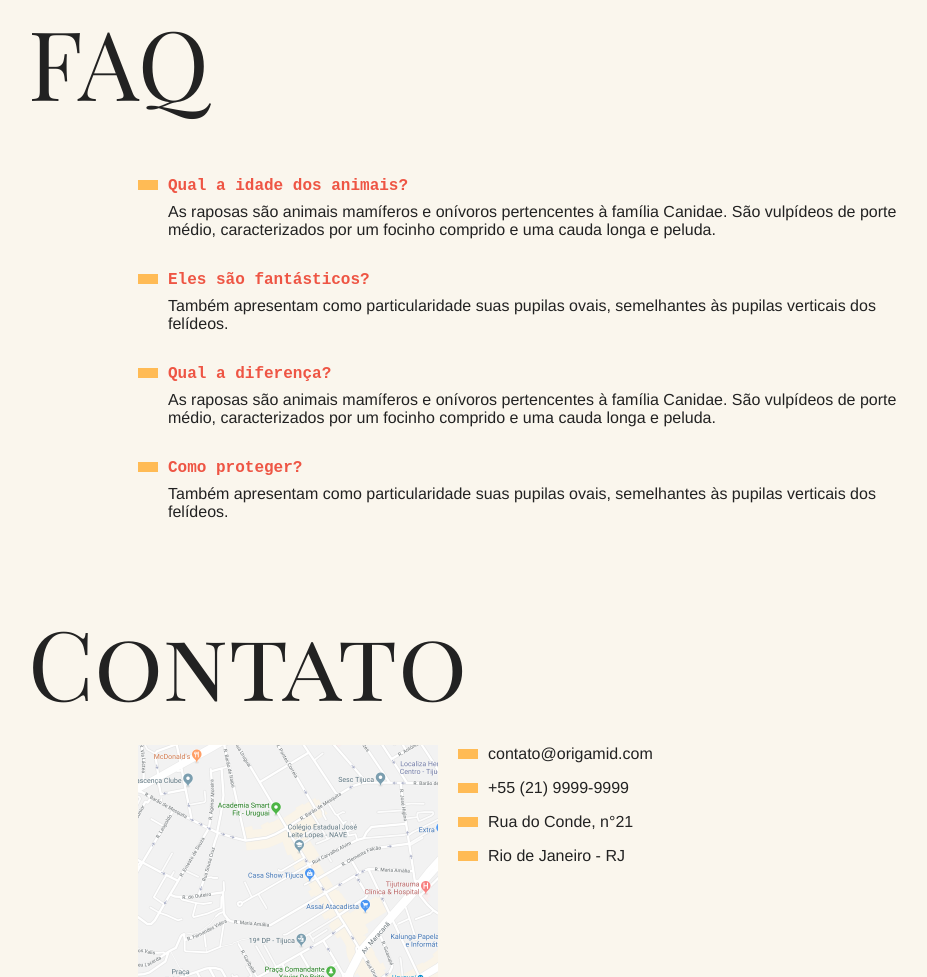
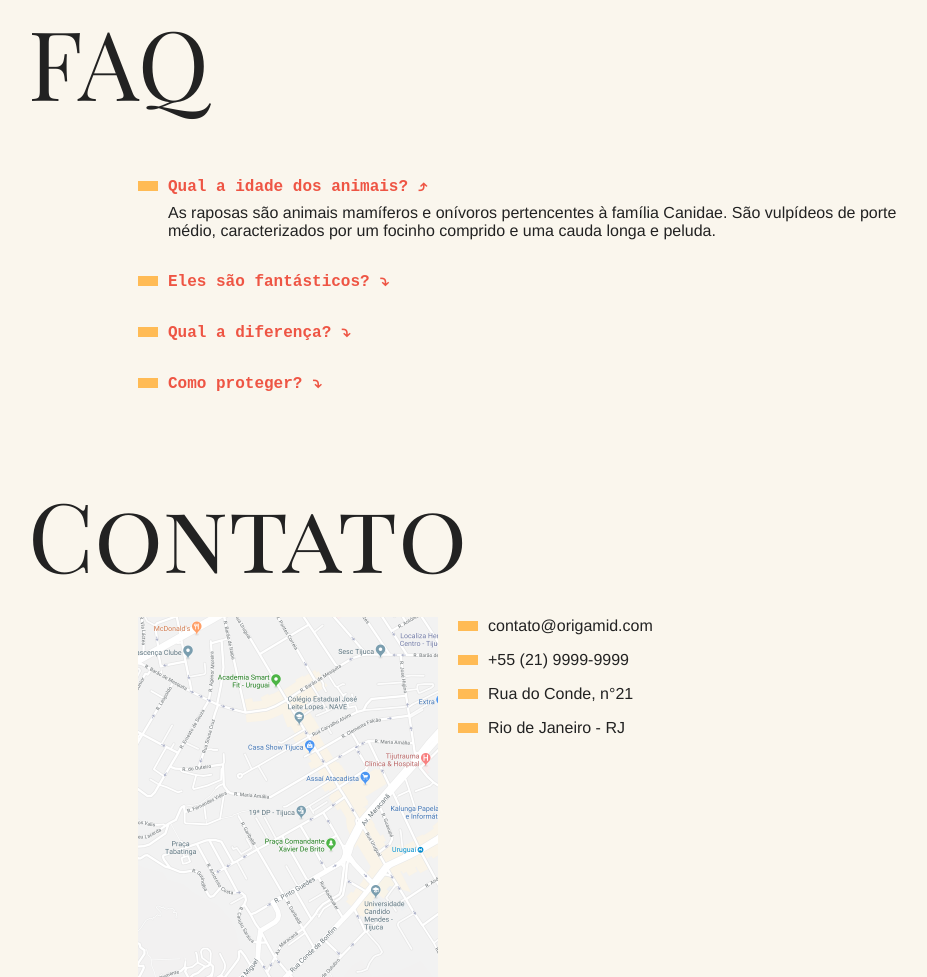
Before and after one commit to nobrupsiq/animais-fantasticos, a plain HTML site: page index.html in a window 1280 px wide. Shown: the part 799-1776 px from the top of the page, without its empty margins (162-1089 px from the left). Drawn offline with Linux system fonts and the light colour scheme.

Commit message:
added accordion list

```diff
--- a/css/style.css
+++ b/css/style.css
@@ -132,6 +132,7 @@ body {
   margin-top: 2rem;
   margin-bottom: .5rem;
   color: #e54;
+  cursor: pointer;
 }
 
 .faq-lista dt::before {
@@ -230,3 +231,31 @@ body {
     transform: translate3d(0, 0, 0)
   }
 }
+
+.js .js-accordion dd {
+  display: none;
+}
+
+.js-accordion dt::after {
+  content: '⤵';
+  margin-left: 10px;
+}
+.js-accordion dt.ativo::after {
+  content: '⤴';
+}
+
+.js-accordion dd.ativo {
+  display: block;
+  animation: slideDown 1s forwards;
+}
+
+@keyframes slideDown {
+  from {
+    opacity: 0;
+    max-height: 0;
+  }
+  to {
+    opacity: 1;
+    max-height: 200px;
+  }
+}
--- a/index.html
+++ b/index.html
@@ -103,7 +103,7 @@
   </section>
   <section class="grid-section faq" id="faq">
     <h1 class="titulo">FAQ</h1>
-    <dl class="faq-lista">
+    <dl class="faq-lista js-accordion">
       <dt>Qual a idade dos animais?</dt>
       <dd>As raposas são animais mamíferos e onívoros pertencentes à família Canidae. São vulpídeos de porte médio, caracterizados por um focinho comprido e uma cauda longa e peluda.</dd>
       <dt>Eles são fantásticos?</dt>
--- a/script.js
+++ b/script.js
@@ -1,3 +1,4 @@
+function initTabNav() {
   const tabMenu = document.querySelectorAll('.js-tabmenu li');
   const tabContent = document.querySelectorAll('.js-tabcontent section');
   tabContent[0].classList.add('ativo')
@@ -16,3 +17,26 @@ if(tabMenu.length && tabContent.length) {
       });
     });
   }
+}
+initTabNav();
+
+
+function initAccordion() {
+  const accordionList = document.querySelectorAll('.js-accordion dt');
+  const activeClass = 'ativo';
+  if(accordionList.length) {
+    accordionList[0].classList.add(activeClass);
+    accordionList[0].nextElementSibling.classList.add(activeClass);
+
+    function activeAccordion() {
+      this.classList.toggle(activeClass)
+      this.nextElementSibling.classList.toggle(activeClass);
+    }
+
+
+    accordionList.forEach((item) => {
+      item.addEventListener('click', activeAccordion);
+    })
+  }
+}
+initAccordion();
```
Lines whose indentation alone changed are shown as unchanged.
